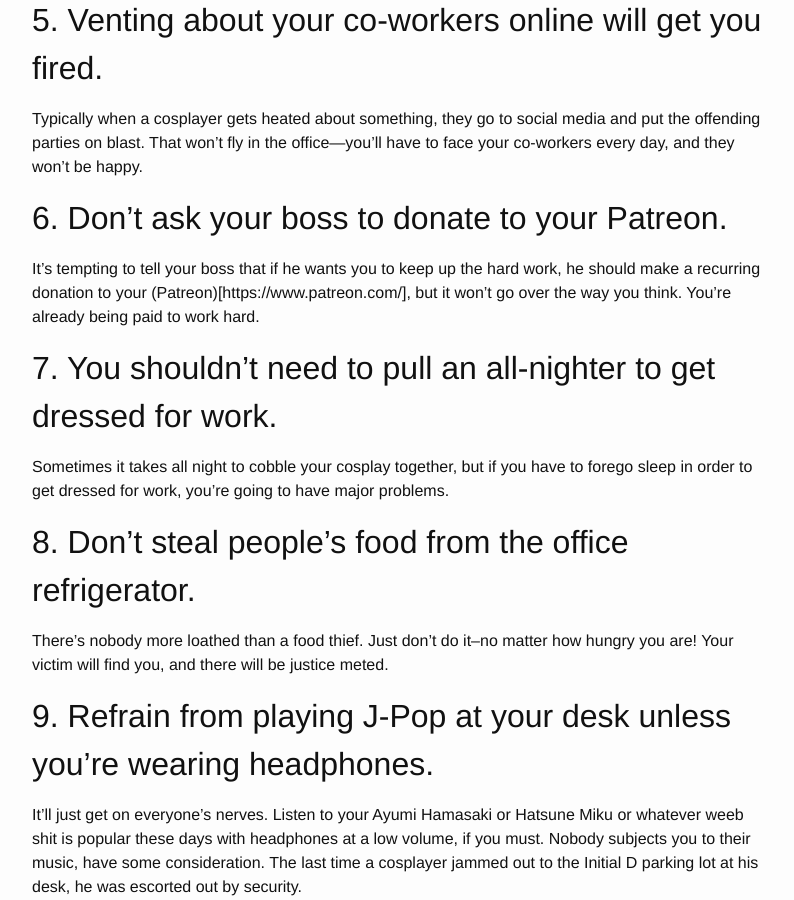
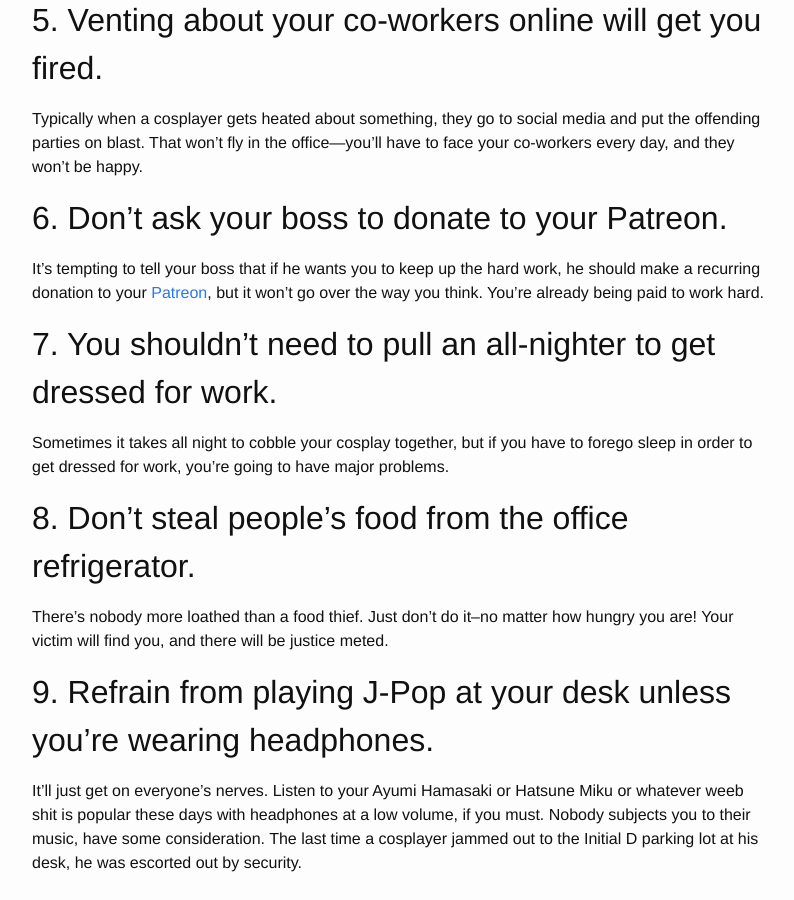
Before and after one commit to bwigfield/lovetruth, a Jekyll site: the page built from _posts/2017-11-11-12-tips-for-cosplayers.md, in a window 1280 px wide and 900 px high, scrolled down 1739 px. Shown: the whole window, without its empty margins (238-1032 px from the left). Built offline with Jekyll 4.4.1, drawn with Linux system fonts in a browser that asks for light colours; a script that is not in the unit is left out.

Commit message:
Mr Hyde was here …

```diff
--- a/_posts/2017-11-11-12-tips-for-cosplayers.md
+++ b/_posts/2017-11-11-12-tips-for-cosplayers.md
@@ -28,7 +28,7 @@ When you win the cosplay contest, it’s important to thank your loyal fans who
 Typically when a cosplayer gets heated about something, they go to social media and put the offending parties on blast.  That won’t fly in the office—you’ll have to face your co-workers every day, and they won’t be happy.
 
 ## 6. Don’t ask your boss to donate to your Patreon.
-It’s tempting to tell your boss that if he wants you to keep up the hard work, he should make a recurring donation to your (Patreon)[https://www.patreon.com/], but it won’t go over the way you think.  You’re already being paid to work hard.
+It’s tempting to tell your boss that if he wants you to keep up the hard work, he should make a recurring donation to your [Patreon](https://www.patreon.com/), but it won’t go over the way you think.  You’re already being paid to work hard.
 
 <script src="//z-na.amazon-adsystem.com/widgets/onejs?MarketPlace=US&adInstanceId=68f6d0a7-9454-4f98-b4a2-5160e2413775"></script>
 
```
